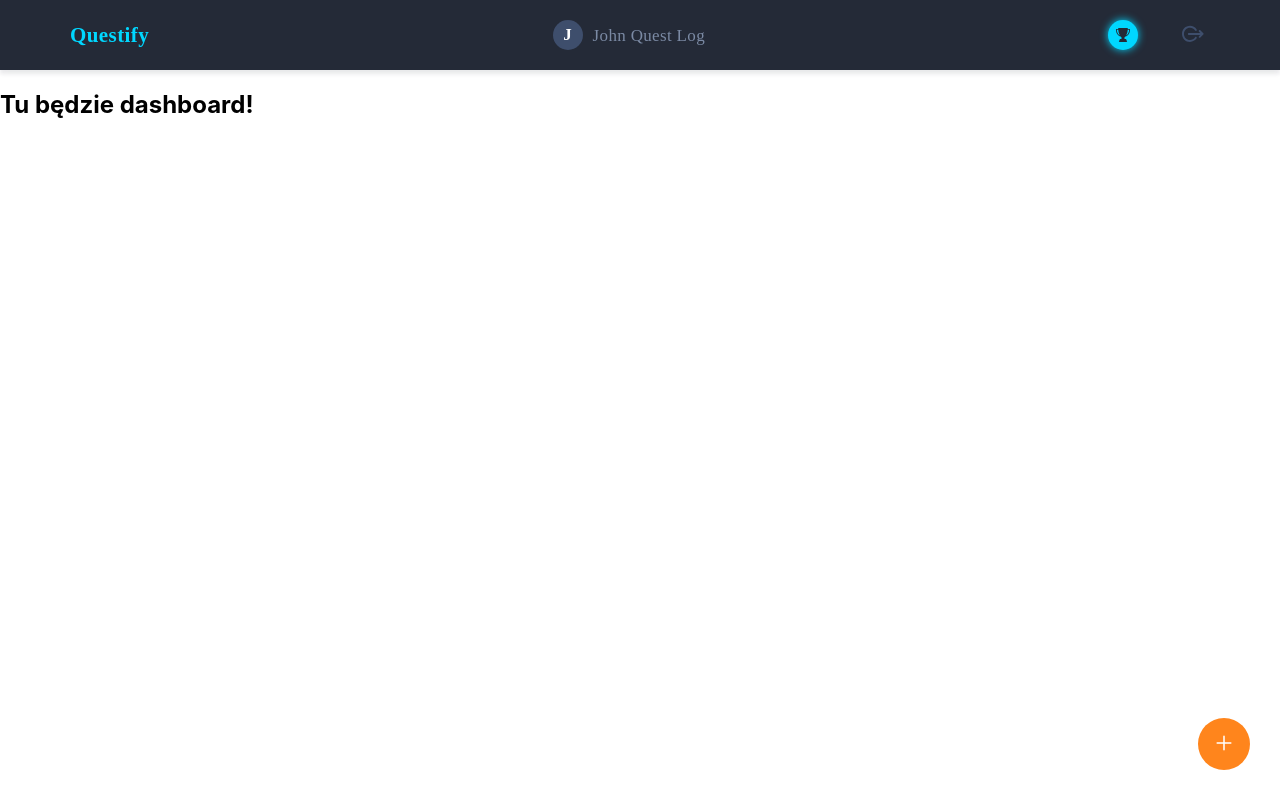
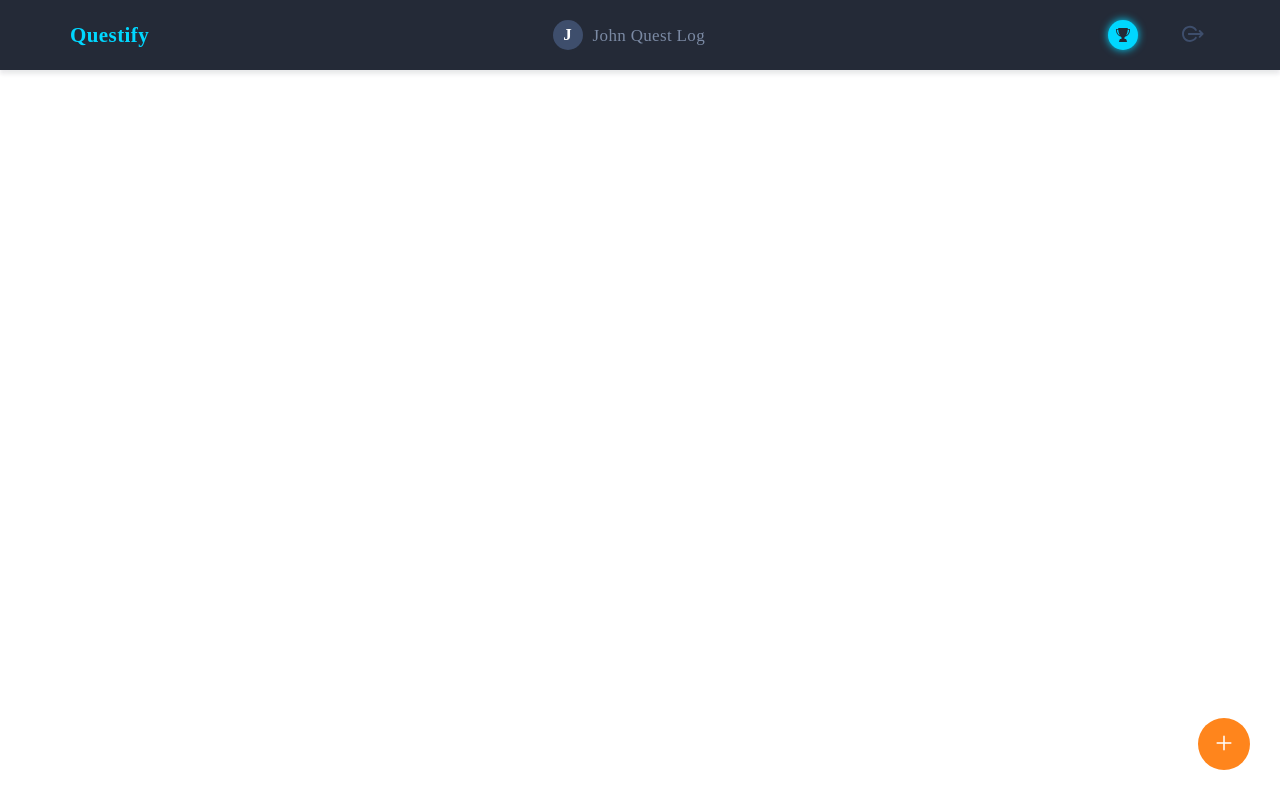
Before and after one commit to marcinmierzejewski/goit-final-project-questify, a React (Create React App) app: page / in a window 1280 px wide. Built offline with nearby package versions, Linux system fonts and the light colour scheme; a web font is replaced by a local one.

Commit message:
Change AppBar location from App to Dashboard

```diff
--- a/src/App.jsx
+++ b/src/App.jsx
@@ -1,24 +1,16 @@
+import React, { Suspense } from "react";
 
-import React, { Suspense } from 'react';
-import { AppBar } from './components/AppBar/AppBar'
-
-import { Outlet } from 'react-router-dom';
-import PageLoader from './components/PageLoader/PageLoader';
-
+import { Outlet } from "react-router-dom";
+import PageLoader from "./components/PageLoader/PageLoader";
 
 const App = () => {
   return (
-
     <>
-      <AppBar/>
-       <Suspense fallback={<PageLoader />}>
-          <Outlet />
-        </Suspense>
+      <Suspense fallback={<PageLoader />}>
+        <Outlet />
+      </Suspense>
     </>
-
-
-
   );
-}
+};
 
 export default App;
--- a/src/pages/Dashboard/Dashboard.jsx
+++ b/src/pages/Dashboard/Dashboard.jsx
@@ -1,11 +1,12 @@
 import React from "react";
+import { AppBar } from "../../components/AppBar/AppBar";
 import NewTaskBtn from "../../components/NewTaskBtn/NewTaskBtn";
 
 const Dashboard = () => {
   return (
     <div>
-      <h2>Tu będzie dashboard!</h2>
-      <NewTaskBtn/>
+      <AppBar />
+      <NewTaskBtn />
     </div>
   );
 };
```
